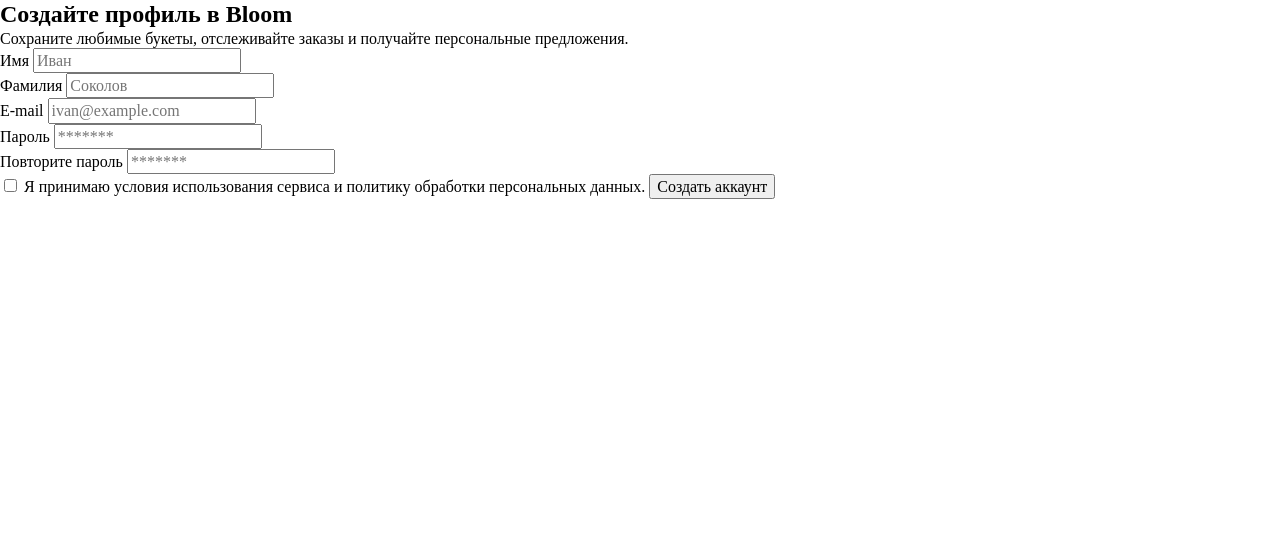
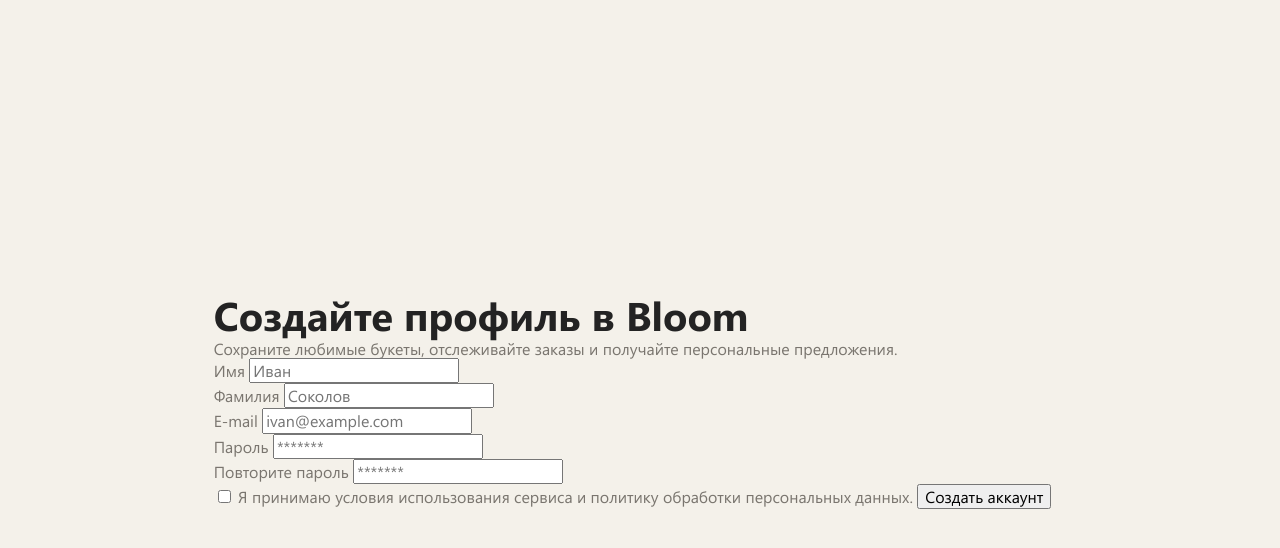
Before and after one commit to sabyrkasoul/forma-registraczii, a plain HTML site: page index.html in a window 1280 px wide. Drawn offline with Linux system fonts and the light colour scheme.

Commit message:
style: add base global styles

```diff
--- a/css/style.css
+++ b/css/style.css
@@ -250,3 +250,26 @@
 
   --transition-duration: 0.2s;
 }
+
+body {
+  display: flex;
+  justify-content: center;
+  align-items: center;
+  font-family: var(--font-family-base);
+  font-weight: 400;
+  font-size: 16px;
+  color: var(--color-description);
+  background-color: var(--color-page-bg);
+}
+
+h1 {
+  font-weight: 700;
+  font-size: 40px;
+  color: var(--color-dark);
+}
+
+:focus-visible {
+  outline: 2px dashed var(--color-dark);
+  outline-offset: 4px;
+  transition-duration: 0s !important;
+}
```
